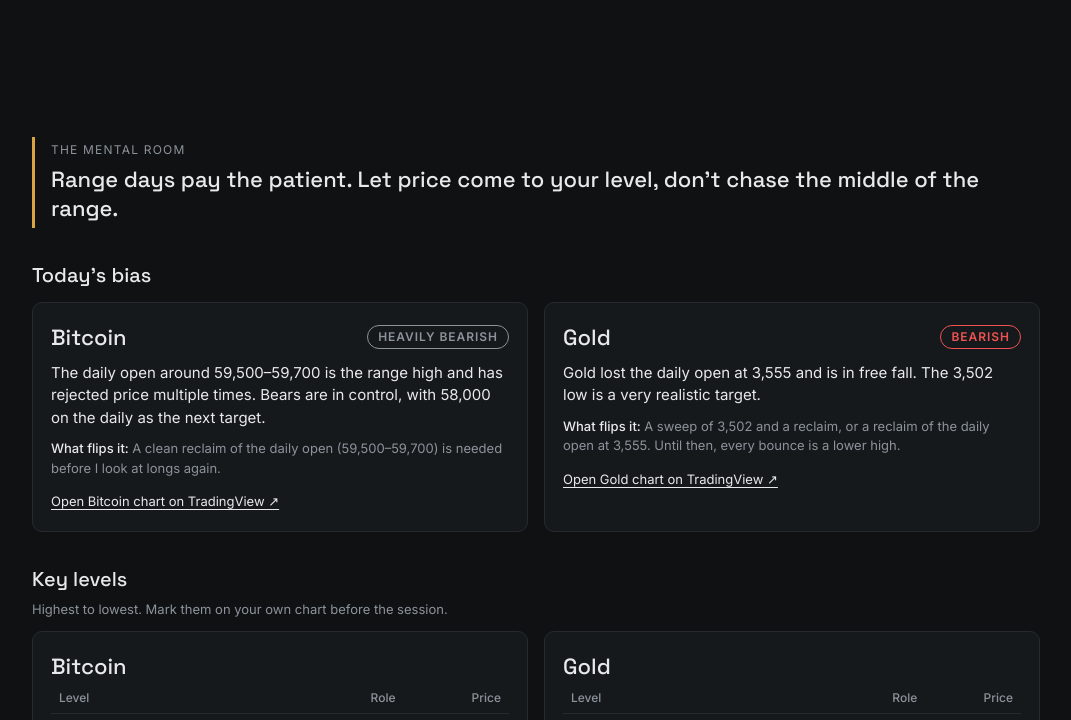
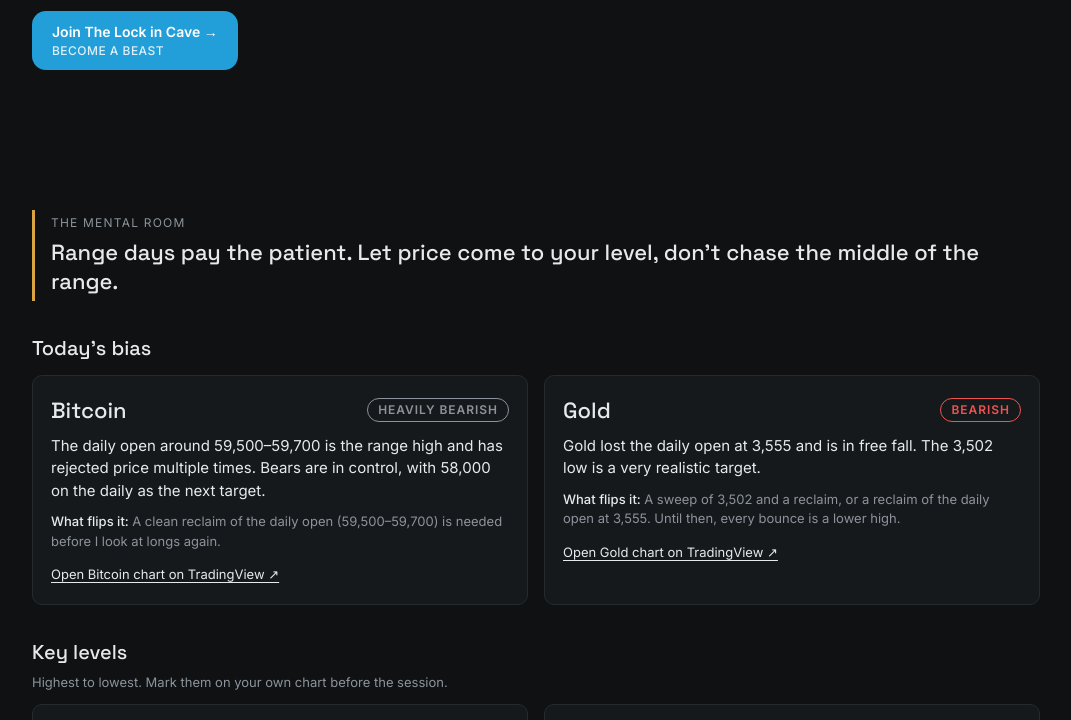
Before and after one commit to wstradez3/lockincave, a plain HTML site: page index.html in a window 1280 px wide. Shown: the part 122-842 px from the top of the page, without its empty margins (104-1175 px from the left). Drawn offline with Linux system fonts and the light colour scheme; a script that the page names is missing.

Commit message:
Telegram button: The Lock in Cave, Become a beast
Co-Authored-By: Claude Opus 5.5 <noreply@anthropic.com>
Claude-Session: https://claude.ai/code/session_01Fno21JqRkmghtKYaiSSLAo

```diff
--- a/index.html
+++ b/index.html
@@ -43,7 +43,8 @@
   .minis{display:grid;gap:12px;grid-template-columns:repeat(auto-fit,minmax(220px,1fr))}
   .mini{background:var(--panel);border:1px solid var(--line);border-radius:10px;overflow:hidden;min-height:220px}
   .scroll{overflow-x:auto}
-  .tg{display:inline-block;margin-top:14px;padding:10px 18px;border-radius:999px;background:#229ED9;color:#fff;text-decoration:none;font-weight:600;font-size:14px}
+  .tg{display:inline-flex;flex-direction:column;align-items:flex-start;margin-top:14px;padding:10px 20px;border-radius:14px;background:#229ED9;color:#fff;text-decoration:none;font-weight:600;font-size:14px}
+  .tg-sub{font-size:12px;font-weight:500;opacity:.85;letter-spacing:.04em;text-transform:uppercase}
   .tg:hover{filter:brightness(1.1)}
   [hidden]{display:none!important}
   .mental{border-left:3px solid var(--warn);padding:4px 0 4px 16px}
@@ -59,7 +60,7 @@
 window.DAILY = {
   date: "Wednesday, 25 November 2026",
   updated: "13:40 Dubai time",
-  telegram: "",
+  telegram: "https://t.me/beasttrader03",
   mental: "Range days pay the patient. Let price come to your level, don't chase the middle of the range.",
   focus: [
     { asset: "Bitcoin", bias: "Heavily bearish",
@@ -102,7 +103,7 @@ window.DAILY = {
     <div class="kicker">@wstradez · Daily market sheet</div>
     <h1>The Lock in Cave Daily</h1>
     <p class="sub"><span id="date"></span> · <span id="updated"></span></p>
-    <a class="tg" id="tg" href="#" target="_blank" rel="noopener" hidden>Join the Telegram channel →</a>
+    <a class="tg" id="tg" href="#" target="_blank" rel="noopener" hidden><span class="tg-name">Join The Lock in Cave →</span><span class="tg-sub">Become a beast</span></a>
   </header>
 
   <!-- Live ticker tape (TradingView) -->
```
